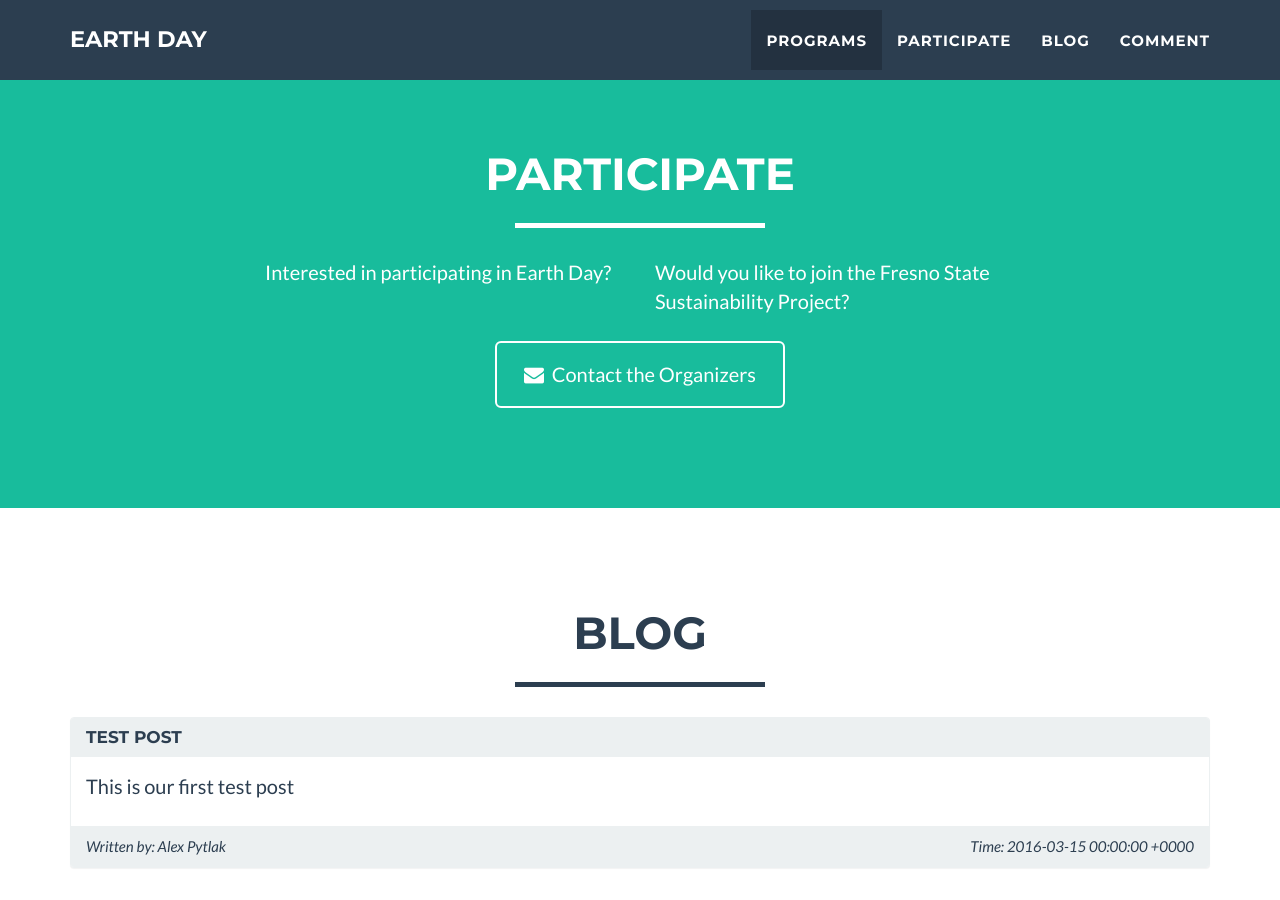
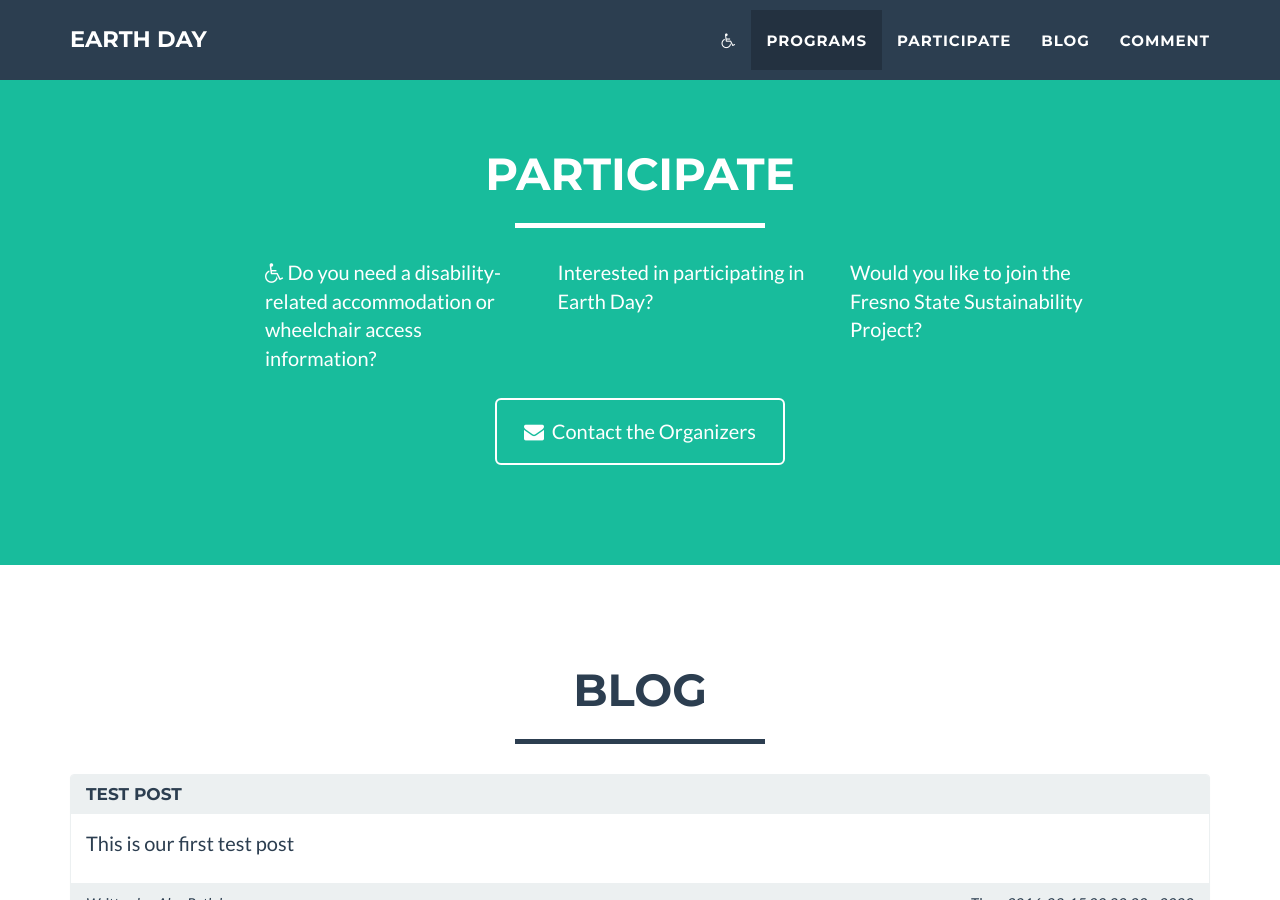
Before and after one commit to bulldogearthday/bulldogearthday2016.github.com, a Jekyll site: the page built from index.html, in a window 1280 px wide and 900 px high, scrolled down 1872 px. Built offline with Jekyll 4.4.1, drawn with Linux system fonts in a browser that asks for light colours; comment, search, counter and statistics services are not loaded.

Commit message:
Trying to be ADA compliant, currently with email contact

```diff
--- a/_includes/nav.html
+++ b/_includes/nav.html
@@ -19,6 +19,9 @@
                         <a href="#page-top"></a>
                     </li>
                     <li class="page-scroll">
+                        <a href="#participate"><i class="fa fa-wheelchair"></i></a>
+                    </li>
+                    <li class="page-scroll">
                         <a href="#programs">Programs</a>
                     </li>
                     <li class="page-scroll">
--- a/_includes/participate.html
+++ b/_includes/participate.html
@@ -8,10 +8,13 @@
                 </div>
             </div>
             <div class="row">
-                <div class="col-lg-4 col-lg-offset-2">
+                <div class="col-lg-3 col-lg-offset-2">
+                    <p><i class="fa fa-wheelchair"></i> Do you need a disability-related accommodation or wheelchair access information?</p>
+                </div>
+                <div class="col-lg-3">
                     <p>Interested in participating in Earth Day?</p>
                 </div>
-                <div class="col-lg-4">
+                <div class="col-lg-3">
                     <p>Would you like to join the Fresno State Sustainability Project?</p>
                 </div>
                 <div class="col-lg-8 col-lg-offset-2 text-center">
```
